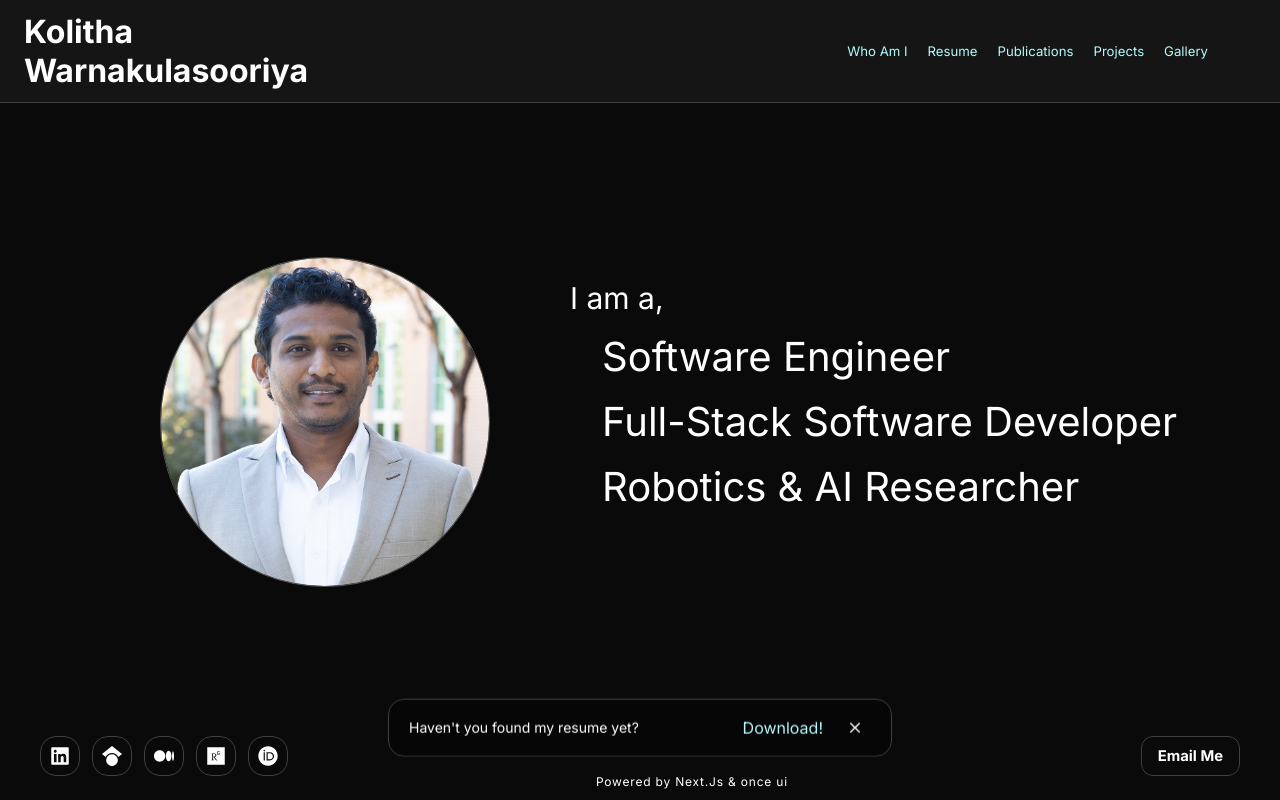
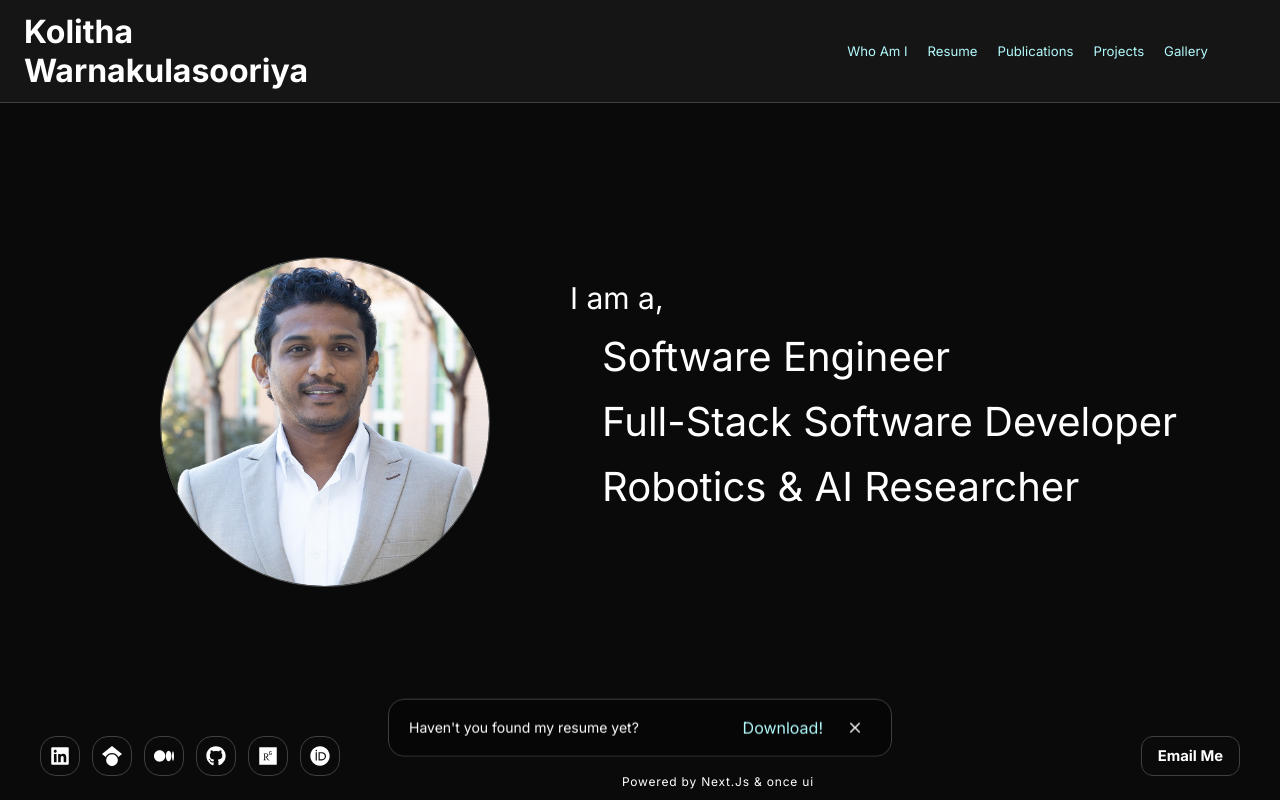
Before and after one commit to kolithawarnakulasooriya/kolithawarnakulasooriya.github.io, a Next.js app: page / in a window 1280 px wide. Built offline with nearby package versions, Linux system fonts and the light colour scheme.

Commit message:
Update github link

```diff
--- a/src/components/footer.tsx
+++ b/src/components/footer.tsx
@@ -47,6 +47,14 @@ const Footer: React.FC<FooterProps> = ({ }) => {
                     <IconButton
                         href='https://medium.com/@warnakulasooriyakolitha'
                         icon="medium"
+                        size="l"
+                        tooltip="Medium"
+                        tooltipPosition="top"
+                        variant="tertiary"
+                    />
+                     <IconButton
+                        href='https://github.com/kolithawarnakulasooriya'
+                        icon="github"
                         size="l"
                         tooltip="Github"
                         tooltipPosition="top"
```
